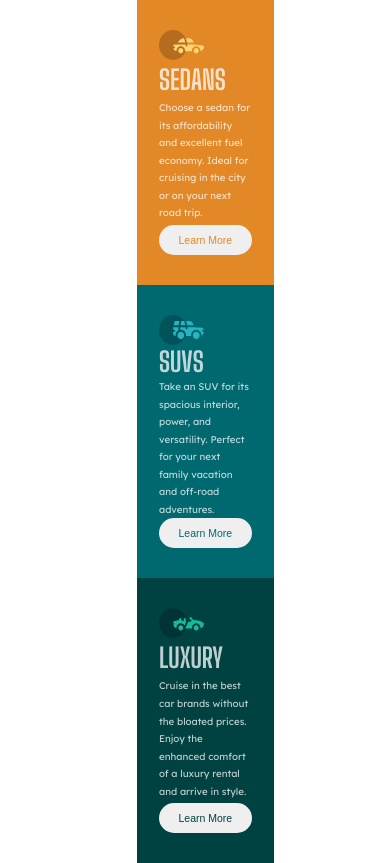
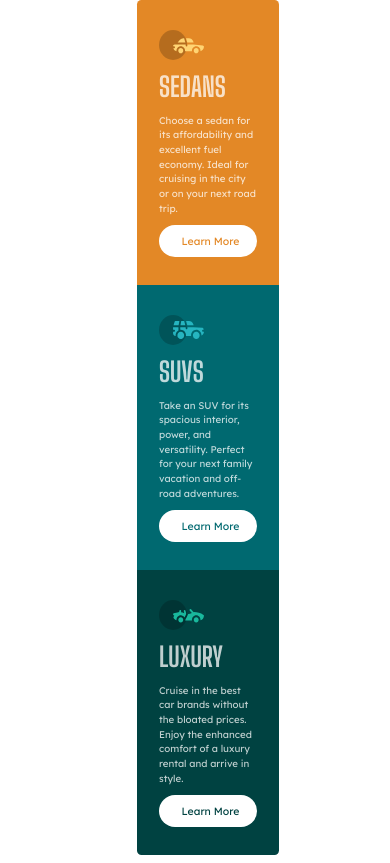
Before and after one commit to abhinavrai10/3-column-preview-card, a plain HTML site: page index.html in a window 390 px wide. Drawn offline with Linux system fonts and the light colour scheme.

Commit message:
optimized

```diff
--- a/index.html
+++ b/index.html
@@ -19,36 +19,36 @@
   <body>
     <main class="container">
       <div class="sedans card">
-        <img src="./images/icon-sedans.svg" alt="sedan">
-        <h1>Sedans</h1>
+        <img src="./images/icon-sedans.svg" alt="" aria-hidden="true">
+        <h2>Sedans</h2>
         <p>
           Choose a sedan for its affordability and excellent fuel economy. Ideal
           for cruising in the city or on your next road trip.
         </p>
         <div class="btn">
-          <button>Learn More</button>
+          <a href="#">Learn More</a>
         </div>
       </div>
       <div class="suv card">
-        <img src="./images/icon-suvs.svg" alt="SUVs">
-        <h1>SUVs</h1>
+        <img src="./images/icon-suvs.svg" alt="" aria-hidden="true">
+        <h2>SUVs</h2>
         <p>
           Take an SUV for its spacious interior, power, and versatility. Perfect
           for your next family vacation and off-road adventures.
         </p>
         <div class="btn">
-          <button>Learn More</button>
+          <a href="#">Learn More</a>
         </div>
       </div>
       <div class="luxury card">
-        <img src="./images/icon-luxury.svg" alt="luxury">
-        <h1>Luxury</h1>
+        <img src="./images/icon-luxury.svg" alt="" aria-hidden="true">
+        <h2>Luxury</h2>
         <p>
           Cruise in the best car brands without the bloated prices. Enjoy the
           enhanced comfort of a luxury rental and arrive in style.
         </p>
         <div class="btn">
-          <button>Learn More</button>
+          <a href="#">Learn More</a>
         </div>
       </div>
     </main>
--- a/styles.css
+++ b/styles.css
@@ -21,7 +21,7 @@ html {
     --Transparent-white: hsla(0, 0%, 100%, 0.75);
     /*-paragraphs*/
     --Very-light-gray: hsl(0, 0%, 95%);
-    /*(background, headings, buttons)*/
+    /*(background, headings, as)*/
 }
 
 body {
@@ -53,7 +53,7 @@ body {
     height: 2rem;
 }
 
-.card h1 {
+.card h2 {
     font-family: var(--big-font-family);
     font-size: 2.5rem;
     text-transform: uppercase;
@@ -70,29 +70,36 @@ body {
     margin-top: 3rem;
 }
 
-.card button {
-    width: max-content;
-    padding: .6rem 1.3rem;
+.card a {
+    width: 3rem;
+    padding: .6rem 2rem .6rem 1.5rem;
     border-radius: 1.5rem;
     border: none;
     font-size: .7rem;
     cursor: pointer;
+    background-color: white;
+    text-decoration: none;
+    display: block;
+    white-space: nowrap;
+    text-align: left;
 }
 
-.card button:active {
+.card a:active {
     border: 1px solid white;
     color: white;
 }
 
 .sedans {
     background-color: var(--Bright-orange);
+    border-bottom-left-radius: .3rem;
+    border-top-left-radius: .3rem;
 }
 
-.sedans button {
+.sedans a {
     color: var(--Bright-orange);
 }
 
-.sedans button:active {
+.sedans a:active {
     background-color: var(--Bright-orange);
 }
 
@@ -100,23 +107,25 @@ body {
     background-color: var(--Dark-cyan);
 }
 
-.suv button {
+.suv a {
     color: var(--Dark-cyan);
 }
 
-.suv button:active {
+.suv a:active {
     background-color: var(--Dark-cyan);
 }
 
 .luxury {
     background-color: var(--Very-dark-cyan);
+    border-bottom-right-radius: .3rem;
+    border-top-right-radius: .3rem;
 }
 
-.luxury button {
+.luxury a {
     color: var(--Very-dark-cyan);
 }
 
-.luxury button:active {
+.luxury a:active {
     background-color: var(--Very-dark-cyan);
 }
 
@@ -134,8 +143,19 @@ body {
         min-height: 15rem;
         padding: 2rem 1.5rem;
     }
+    .card p{
+        line-height: 1.5;
+    }
 
-    .card h1 {
+    .card h2 {
         font-size: 1.8rem;
     }
+    .sedans{
+        border-bottom-left-radius: 0;
+        border-top-right-radius: .3rem;
+    }
+    .luxury {
+        border-bottom-left-radius: .3rem;
+        border-top-right-radius: 0;
+    }
 }
```
